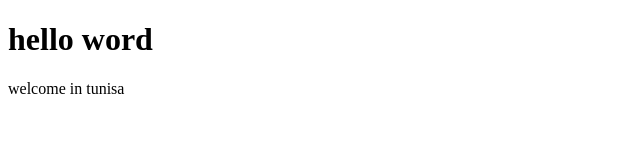
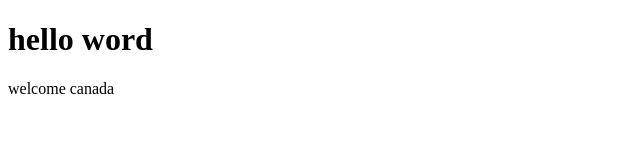
Before and after one commit to akilsoumaya/androidCalender, a plain HTML site: page page.html in a window 1280 px wide. Shown: the full height of the page, 0-640 px from the left. Drawn offline with Linux system fonts and the light colour scheme.

Commit message:
Add hello span canada

```diff
--- a/page.html
+++ b/page.html
@@ -9,6 +9,6 @@
 <body>
 
     <h1>hello word</h1>
-    <span>welcome in tunisa</span>
+    <span>welcome canada</span>
 </body>
 </html>
```
